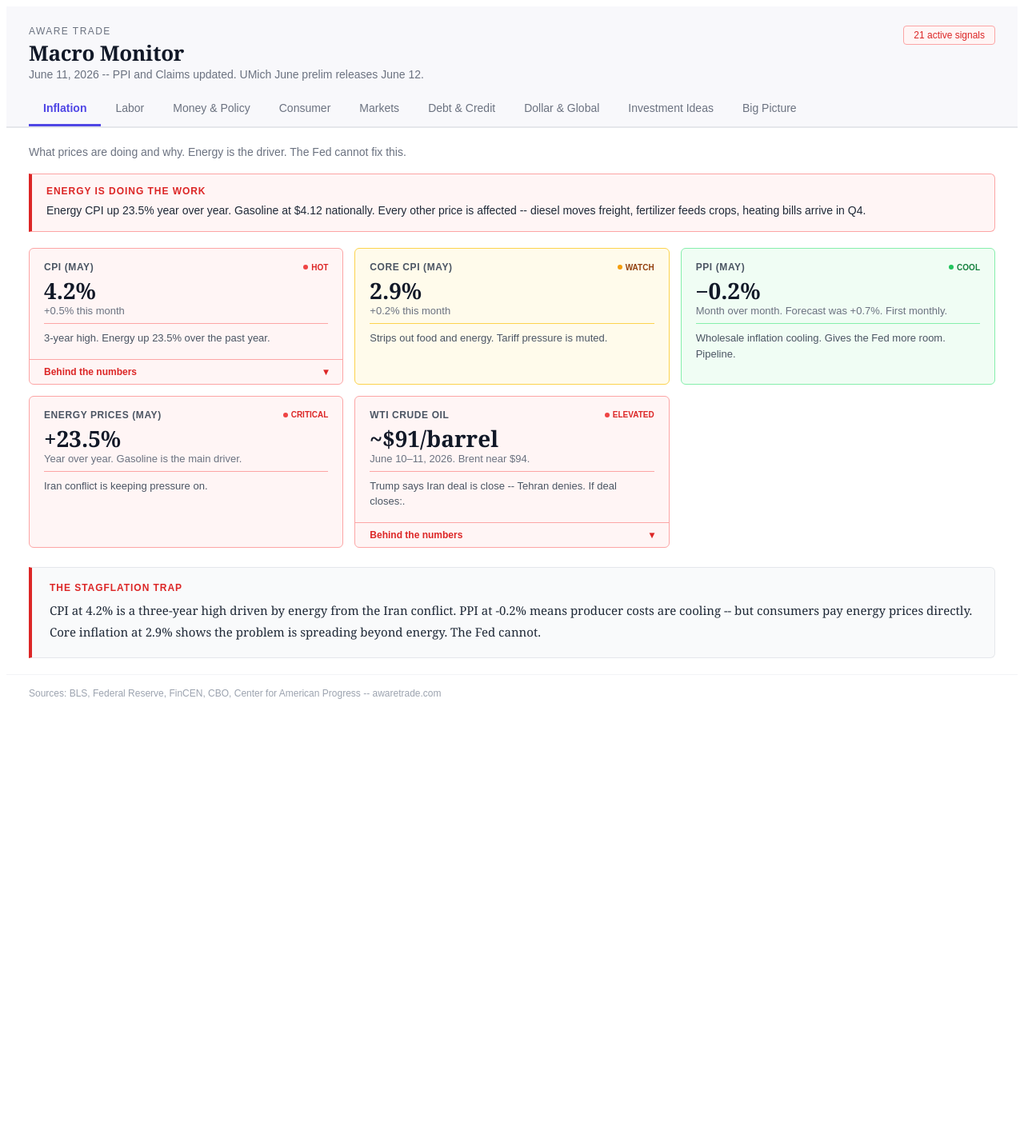
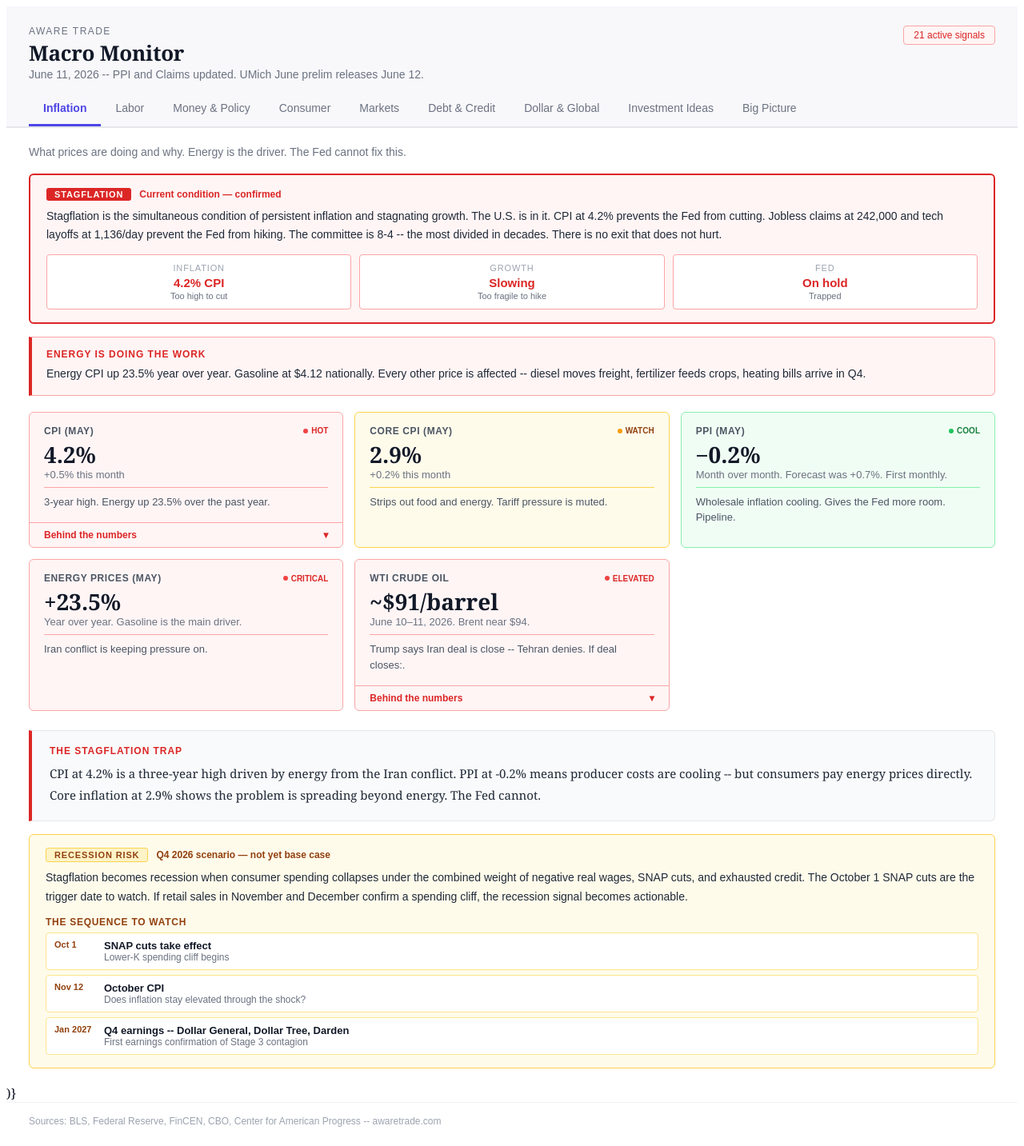
Before and after one commit to pamtulip/aware-trade-tools, a React (Vite) app: page /monitor in a window 1280 px wide. Shown: the whole page at 80% size. Before the commit the page ends 898 px from the top, so only its background shows below. Built offline with nearby package versions, Linux system fonts and the light colour scheme.

Commit message:
Update MacroMonitor.jsx

```diff
--- a/src/pages/MacroMonitor.jsx
+++ b/src/pages/MacroMonitor.jsx
@@ -72,6 +72,32 @@ export default function MacroMonitor() {
           <p style={{ fontSize: "14px", color: "#6b7280", marginTop: 0, marginBottom: "16px", fontFamily: "sans-serif", lineHeight: 1.5 }}>
             What prices are doing and why. Energy is the driver. The Fed cannot fix this.
           </p>
+
+          {/* Stagflation risk card */}
+          <div style={{ background: "#fff5f5", border: "2px solid #dc2626", borderRadius: "6px", padding: "16px 20px", marginBottom: "16px" }}>
+            <div style={{ display: "flex", alignItems: "center", gap: "10px", marginBottom: "8px" }}>
+              <span style={{ fontSize: "11px", fontWeight: "700", color: "#ffffff", background: "#dc2626", padding: "2px 10px", borderRadius: "3px", fontFamily: "sans-serif", letterSpacing: "0.08em" }}>STAGFLATION</span>
+              <span style={{ fontSize: "12px", color: "#dc2626", fontFamily: "sans-serif", fontWeight: "600" }}>Current condition — confirmed</span>
+            </div>
+            <div style={{ fontSize: "14px", color: "#1f2937", lineHeight: 1.7, fontFamily: "sans-serif" }}>
+              Stagflation is the simultaneous condition of persistent inflation and stagnating growth. The U.S. is in it. CPI at 4.2% prevents the Fed from cutting. Jobless claims at 242,000 and tech layoffs at 1,136/day prevent the Fed from hiking. The committee is 8-4 -- the most divided in decades. There is no exit that does not hurt.
+            </div>
+            <div style={{ display: "grid", gridTemplateColumns: "repeat(3, 1fr)", gap: "10px", marginTop: "12px" }}>
+              {[
+                { label: "Inflation", value: "4.2% CPI", status: "Too high to cut" },
+                { label: "Growth", value: "Slowing", status: "Too fragile to hike" },
+                { label: "Fed", value: "On hold", status: "Trapped" },
+              ].map((item, i) => (
+                <div key={i} style={{ background: "#ffffff", border: "1px solid #fca5a5", borderRadius: "4px", padding: "10px 12px", textAlign: "center" }}>
+                  <div style={{ fontSize: "11px", color: "#9ca3af", fontFamily: "sans-serif", textTransform: "uppercase", letterSpacing: "0.08em", marginBottom: "4px" }}>{item.label}</div>
+                  <div style={{ fontSize: "15px", fontWeight: "700", color: "#dc2626", fontFamily: "sans-serif", marginBottom: "2px" }}>{item.value}</div>
+                  <div style={{ fontSize: "11px", color: "#6b7280", fontFamily: "sans-serif" }}>{item.status}</div>
+                </div>
+              ))}
+            </div>
+          </div>
+
+          {/* Energy callout */}
           <div style={{ background: "#fff5f5", border: "1px solid #fca5a5", borderLeft: "4px solid #dc2626", borderRadius: "0 6px 6px 0", padding: "14px 18px", marginBottom: "20px" }}>
             <div style={{ fontSize: "12px", color: "#dc2626", fontWeight: "700", textTransform: "uppercase", letterSpacing: "0.08em", marginBottom: "6px", fontFamily: "sans-serif" }}>Energy Is Doing the Work</div>
             <div style={{ fontSize: "14px", color: "#1f2937", lineHeight: 1.7, fontFamily: "sans-serif" }}>Energy CPI up 23.5% year over year. Gasoline at $4.12 nationally. Every other price is affected -- diesel moves freight, fertilizer feeds crops, heating bills arrive in Q4.</div>
@@ -123,8 +149,36 @@ export default function MacroMonitor() {
             <div style={{ fontSize: "12px", color: "#dc2626", fontWeight: "700", textTransform: "uppercase", letterSpacing: "0.08em", marginBottom: "8px", fontFamily: "sans-serif" }}>The Stagflation Trap</div>
             <div style={{ fontSize: "15px", color: "#1f2937", lineHeight: 1.8 }}>CPI at 4.2% is a three-year high driven by energy from the Iran conflict. PPI at -0.2% means producer costs are cooling -- but consumers pay energy prices directly. Core inflation at 2.9% shows the problem is spreading beyond energy. The Fed cannot.</div>
           </div>
+
+          {/* Recession risk card */}
+          <div style={{ background: "#fffbeb", border: "1px solid #fcd34d", borderRadius: "6px", padding: "16px 20px", marginTop: "16px" }}>
+            <div style={{ display: "flex", alignItems: "center", gap: "10px", marginBottom: "8px" }}>
+              <span style={{ fontSize: "11px", fontWeight: "700", color: "#92400e", background: "#fef3c7", padding: "2px 10px", borderRadius: "3px", fontFamily: "sans-serif", letterSpacing: "0.08em", border: "1px solid #fcd34d" }}>RECESSION RISK</span>
+              <span style={{ fontSize: "12px", color: "#92400e", fontFamily: "sans-serif", fontWeight: "600" }}>Q4 2026 scenario — not yet base case</span>
+            </div>
+            <div style={{ fontSize: "14px", color: "#1f2937", lineHeight: 1.7, fontFamily: "sans-serif", marginBottom: "12px" }}>
+              Stagflation becomes recession when consumer spending collapses under the combined weight of negative real wages, SNAP cuts, and exhausted credit. The October 1 SNAP cuts are the trigger date to watch. If retail sales in November and December confirm a spending cliff, the recession signal becomes actionable.
+            </div>
+            <div style={{ fontSize: "12px", color: "#92400e", fontFamily: "sans-serif", fontWeight: "600", marginBottom: "6px", textTransform: "uppercase", letterSpacing: "0.06em" }}>The sequence to watch</div>
+            <div style={{ display: "flex", flexDirection: "column", gap: "6px" }}>
+              {[
+                { date: "Oct 1", event: "SNAP cuts take effect", risk: "Lower-K spending cliff begins" },
+                { date: "Nov 12", event: "October CPI", risk: "Does inflation stay elevated through the shock?" },
+                { date: "Jan 2027", event: "Q4 earnings -- Dollar General, Dollar Tree, Darden", risk: "First earnings confirmation of Stage 3 contagion" },
+              ].map((item, i) => (
+                <div key={i} style={{ display: "flex", gap: "12px", alignItems: "flex-start", padding: "8px 10px", background: "#ffffff", borderRadius: "4px", border: "1px solid #fde68a" }}>
+                  <span style={{ fontSize: "11px", fontWeight: "700", color: "#92400e", fontFamily: "sans-serif", whiteSpace: "nowrap", minWidth: "50px" }}>{item.date}</span>
+                  <div>
+                    <div style={{ fontSize: "13px", fontWeight: "600", color: "#111827", fontFamily: "sans-serif" }}>{item.event}</div>
+                    <div style={{ fontSize: "12px", color: "#6b7280", fontFamily: "sans-serif" }}>{item.risk}</div>
+                  </div>
+                </div>
+              ))}
+            </div>
+          </div>
+
         </div>
-      )}
+      )}  )}
 
       {activeTab === "labor" && (
         <div style={{ padding: "20px 28px" }}>
```
